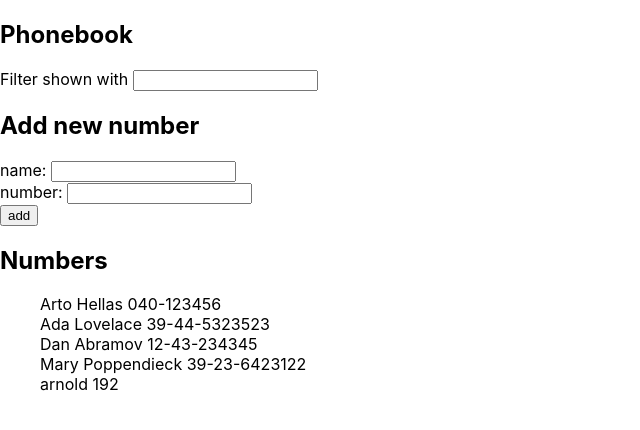
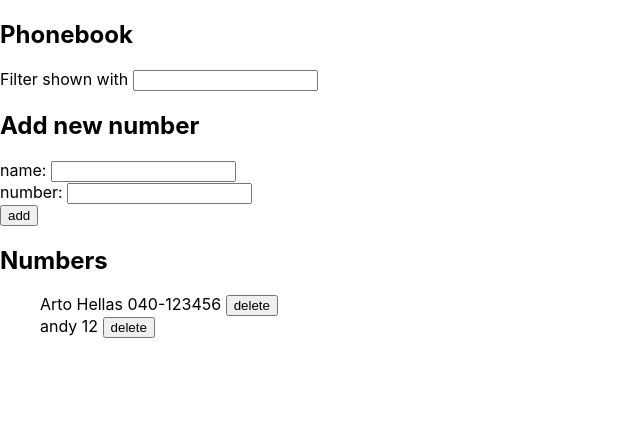
Before and after one commit to amitchell94/js-react-phonebook, a React (Create React App) app: page / in a window 1280 px wide. Shown: the top 430 px of the page, without its empty margins (0-640 px from the left). Built offline with nearby package versions, Linux system fonts and the light colour scheme; data requests are answered from the project's data file.

Commit message:
Added ability to delete individual persons

```diff
--- a/db.json
+++ b/db.json
@@ -6,24 +6,9 @@
       "id": 1
     },
     {
-      "name": "Ada Lovelace",
-      "number": "39-44-5323523",
+      "name": "andy",
+      "number": "12",
       "id": 2
-    },
-    {
-      "name": "Dan Abramov",
-      "number": "12-43-234345",
-      "id": 3
-    },
-    {
-      "name": "Mary Poppendieck",
-      "number": "39-23-6423122",
-      "id": 4
-    },
-    {
-      "name": "arnold",
-      "number": "192",
-      "id": 5
     }
   ]
 }
--- a/src/App.js
+++ b/src/App.js
@@ -27,12 +27,12 @@ const PersonForm = (props) => {
     )
 }
 
-const Persons = ({personsToShow}) => {
+const Persons = ({personsToShow, handleDelete}) => {
 
     return (
         <ul>
             {personsToShow.map((person, i) =>
-                <div key={i}>{person.name} {person.number}</div>
+                <div key={i}>{person.name} {person.number} <button onClick={() => handleDelete(person.id)}>delete</button></div>
             )}
         </ul>
     )
@@ -84,6 +84,14 @@ const App = () => {
             })
     }
 
+    const deleteName = id => {
+        personService
+            .remove(id)
+            .then(returnedData => {
+                setPersons(persons.filter(person => person.id !== id))
+            })
+    }
+
 
     return (
         <div>
@@ -98,7 +106,7 @@ const App = () => {
                 newNumber={newNumber}
             />
             <h2>Numbers</h2>
-            <Persons personsToShow={personsToShow} />
+            <Persons personsToShow={personsToShow} handleDelete={deleteName}/>
         </div>
     )
 }
--- a/src/services/persons.js
+++ b/src/services/persons.js
@@ -16,4 +16,9 @@ const update = (id, newObject) => {
     return request.then(response => response.data)
 }
 
-export default {getAll, create, update}
+const remove = (id) => {
+    const request = axios.delete(`${baseUrl}/${id}`)
+    return request.then(response => response.data)
+}
+
+export default {getAll, create, update, remove}
```
